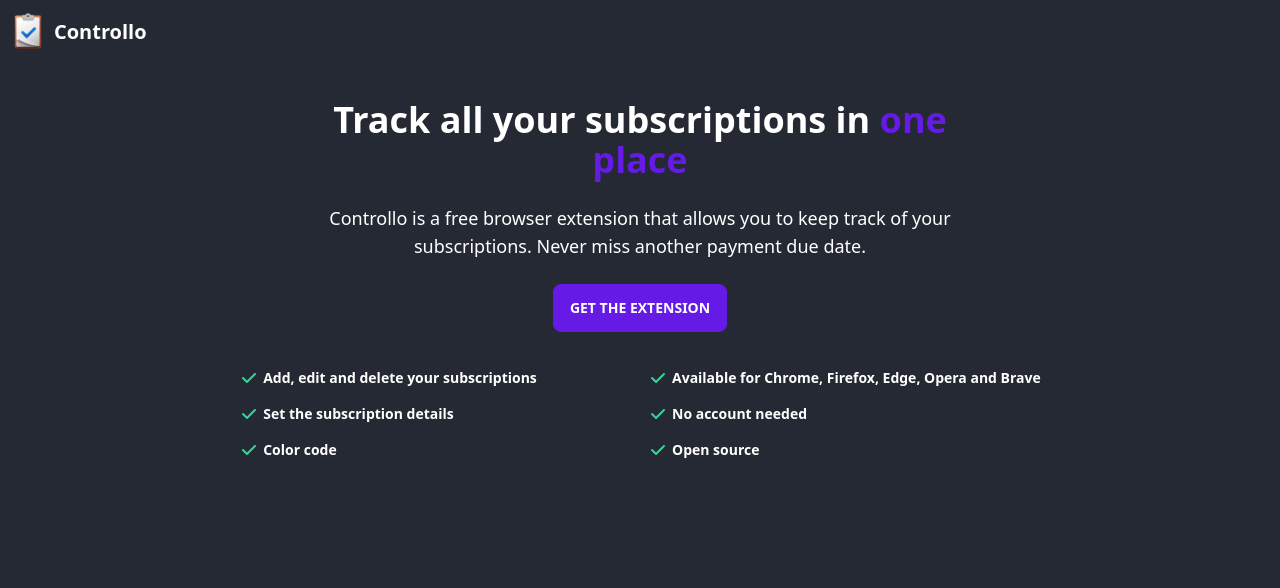
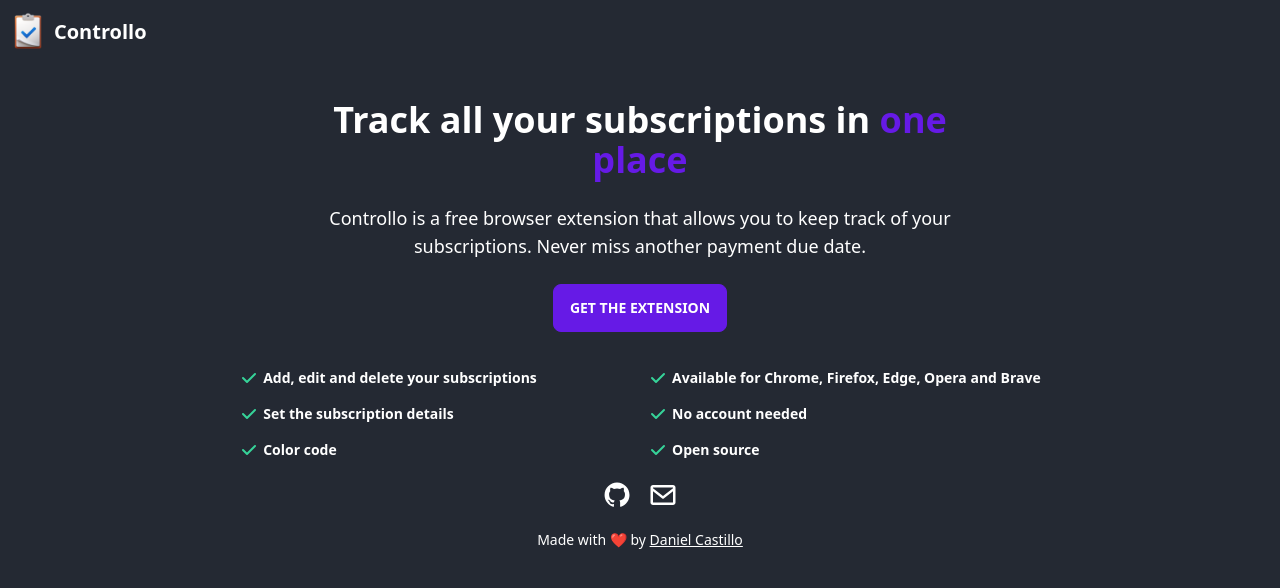
Before and after one commit to dlcastillop/controllo-website, an Astro site: page / in a window 1280 px wide. Built offline with nearby package versions, Linux system fonts and the light colour scheme; Astro itself is replaced by a stand-in of ours.

Commit message:
build: footer

```diff
--- /dev/null
+++ b/src/components/Footer.astro
@@ -0,0 +1,43 @@
+<footer class="footer footer-center mt-5 gap-5">
+  <div>
+    <div class="grid grid-flow-col gap-4">
+      <a href="https://github.com/dlcastillop/controllo" target="_blank"
+        ><svg
+          xmlns="http://www.w3.org/2000/svg"
+          width="30"
+          height="30"
+          viewBox="0 0 24 24"
+          class="text-white"
+          fill="currentColor"
+          ><path
+            fill-rule="evenodd"
+            clip-rule="evenodd"
+            d="M12.026 2c-5.509 0-9.974 4.465-9.974 9.974 0 4.406 2.857 8.145 6.821 9.465.499.09.679-.217.679-.481 0-.237-.008-.865-.011-1.696-2.775.602-3.361-1.338-3.361-1.338-.452-1.152-1.107-1.459-1.107-1.459-.905-.619.069-.605.069-.605 1.002.07 1.527 1.028 1.527 1.028.89 1.524 2.336 1.084 2.902.829.091-.645.351-1.085.635-1.334-2.214-.251-4.542-1.107-4.542-4.93 0-1.087.389-1.979 1.024-2.675-.101-.253-.446-1.268.099-2.64 0 0 .837-.269 2.742 1.021a9.582 9.582 0 0 1 2.496-.336 9.554 9.554 0 0 1 2.496.336c1.906-1.291 2.742-1.021 2.742-1.021.545 1.372.203 2.387.099 2.64.64.696 1.024 1.587 1.024 2.675 0 3.833-2.33 4.675-4.552 4.922.355.308.675.916.675 1.846 0 1.334-.012 2.41-.012 2.737 0 .267.178.577.687.479C19.146 20.115 22 16.379 22 11.974 22 6.465 17.535 2 12.026 2z"
+          ></path></svg
+        ></a
+      >
+      <a href="mailto:dlcastillo3015@gmail.com" target="_blank"
+        ><svg
+          xmlns="http://www.w3.org/2000/svg"
+          width="30"
+          height="30"
+          viewBox="0 0 24 24"
+          class="text-white"
+          fill="currentColor"
+          ><path
+            d="M20 4H4c-1.103 0-2 .897-2 2v12c0 1.103.897 2 2 2h16c1.103 0 2-.897 2-2V6c0-1.103-.897-2-2-2zm0 2v.511l-8 6.223-8-6.222V6h16zM4 18V9.044l7.386 5.745a.994.994 0 0 0 1.228 0L20 9.044 20.002 18H4z"
+          ></path></svg
+        ></a
+      >
+    </div>
+  </div>
+  <div>
+    <p>
+      Made with ❤️ by <a
+        href="https://twitter.com/dlcastillop"
+        class="link"
+        target="_blank">Daniel Castillo</a
+      >
+    </p>
+  </div>
+</footer>
--- a/src/pages/index.astro
+++ b/src/pages/index.astro
@@ -3,6 +3,7 @@ import Layout from "../layouts/Layout.astro";
 import Hero from "../components/Hero.astro";
 import NavBar from "../components/NavBar.astro";
 import Features from "../components/Features.astro";
+import Footer from "../components/Footer.astro";
 ---
 
 <Layout title="Welcome to Astro.">
@@ -12,5 +13,6 @@ import Features from "../components/Features.astro";
       <Hero />
       <Features />
     </main>
+    <Footer />
   </div>
 </Layout>
```
